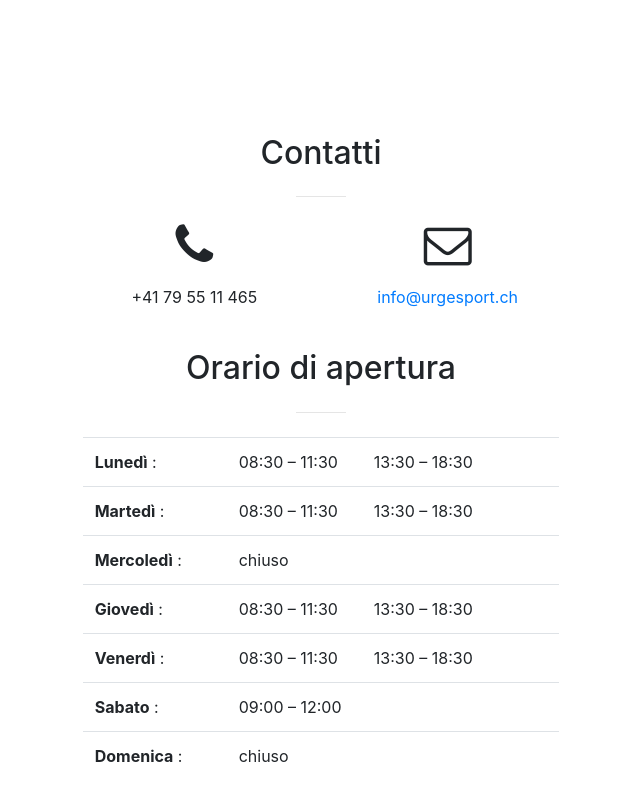
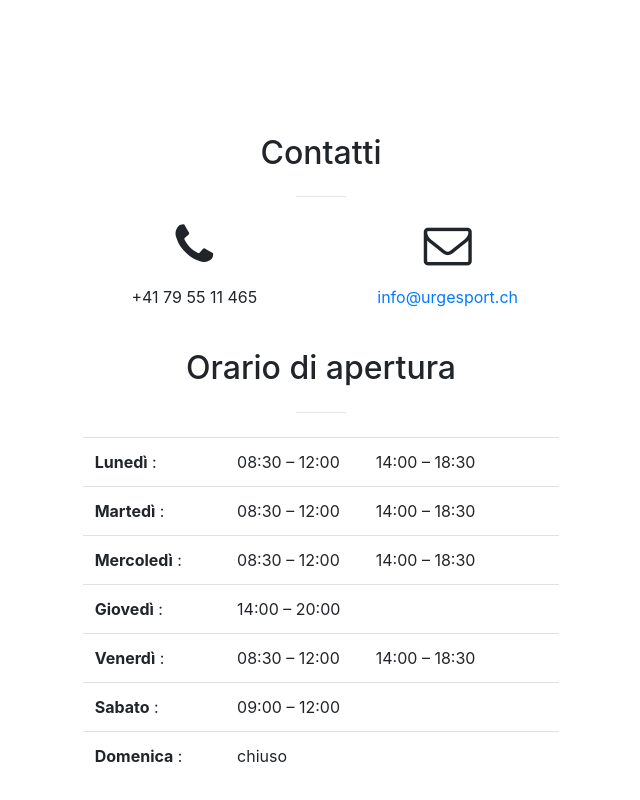
Before and after one commit to davidevosti/UrgeSport, a website with bundled scripts: page index.html in a window 1280 px wide. Shown: the part 2317-3117 px from the top of the page, without its empty margins (319-959 px from the left). Built offline with nearby package versions, Linux system fonts and the light colour scheme.

Commit message:
Nuovi orari di apertura

```diff
--- a/index.html
+++ b/index.html
@@ -150,23 +150,23 @@
                       <tbody>
                         <tr valign="top">
                           <td><b>Lunedì</b>&nbsp;:</td>
-                          <td>08:30 – 11:30&nbsp;&nbsp;&nbsp;&nbsp;&nbsp;&nbsp; &nbsp;13:30 – 18:30</td>
+                          <td>08:30 – 12:00&nbsp;&nbsp;&nbsp;&nbsp;&nbsp;&nbsp; &nbsp;14:00 – 18:30</td>
                         </tr>
                         <tr>
                           <td><b>Martedì</b>&nbsp;:</td>
-                          <td>08:30 – 11:30&nbsp;&nbsp;&nbsp;&nbsp;&nbsp;&nbsp; &nbsp;13:30 – 18:30</td>
+                          <td>08:30 – 12:00&nbsp;&nbsp;&nbsp;&nbsp;&nbsp;&nbsp; &nbsp;14:00 – 18:30</td>
                         </tr>
                         <tr>
                           <td><b>Mercoledì</b>&nbsp;:</td>
-                          <td>chiuso</td>
+                          <td>08:30 – 12:00&nbsp;&nbsp;&nbsp;&nbsp;&nbsp;&nbsp; &nbsp;14:00 – 18:30</td>
                         </tr>
                         <tr>
                           <td><b>Giovedì</b>&nbsp;:</td>
-                          <td>08:30 – 11:30&nbsp;&nbsp;&nbsp;&nbsp; &nbsp;&nbsp; 13:30 – 18:30</td>
+                          <td>14:00 – 20:00</td>
                         </tr>
                         <tr>
                           <td><b>Venerdì</b>&nbsp;:</td>
-                          <td>08:30 – 11:30&nbsp;&nbsp; &nbsp;&nbsp;&nbsp;&nbsp; 13:30 – 18:30</td>
+                          <td>08:30 – 12:00&nbsp;&nbsp;&nbsp;&nbsp;&nbsp;&nbsp; &nbsp;14:00 – 18:30</td>
                         </tr>
                         <tr>
                           <td><b>Sabato</b>&nbsp;:</td>
```
